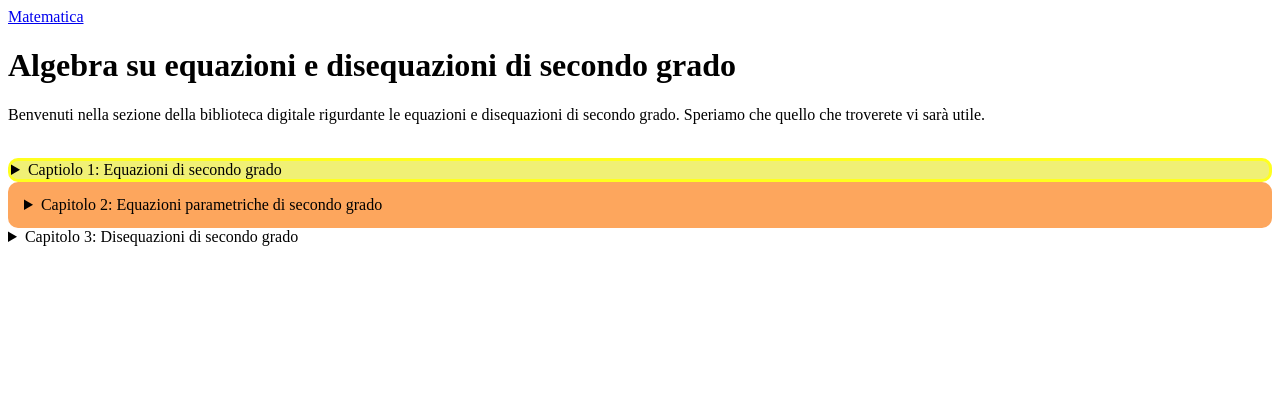
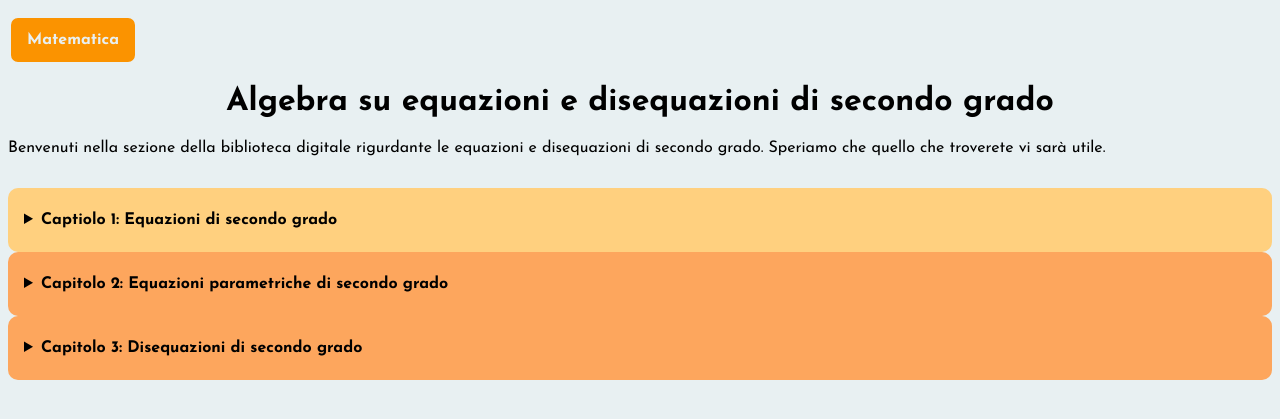
Before and after one commit to neogauss7/Bilbiolteca_digitale, a PHP site: page /Algebra_secondo_grado.html in a window 1280 px wide. Shown: the top 419 px of the page. Run offline with PHP 8.4, Linux system fonts and the light colour scheme.

Commit message:
Update ALG2G_style.css

```diff
--- a/ALG2G_style.css
+++ b/ALG2G_style.css
@@ -1,8 +1,30 @@
-.Cap1{
-  background-color: #f0f075;
-  border: solid 3px #ffff1f;
+.Cap1 {
+
+  background-color: rgb(255, 208, 127);
   border-radius: 10px;
+  padding: 14px 16px;
 }
+h1 {
+  text-align: center;
+  font-family: bold;
+}
+.link1 {
+  border: solid;
+  border-radius: 10px;
+  padding: 14px 16px 14px 16px;
+  text-align: center;
+  margin-top: 15px;
+  font-family: bold;
+  color: rgb(232, 240, 242);
+  background-color: rgb(251, 147, 0);
+  text-decoration: none;
+  display: block;
+  width: fit-content;
+}
+.link1:hover {
+      background-color: rgb(245, 71, 72);
+    }
+
 
 
 .Cap2{
@@ -15,7 +37,33 @@
 
   padding: 14px 16px;
 }
+.Cap3{
 
+  background-color: rgb(253, 166, 93);
+
+
+
+  border-radius: 10px;
+
+  padding: 14px 16px;
+}
+img{
+  position: relative;
+  left: 33%;
+  border-radius: 5px;
+}
+summary {
+  font-family: bold;
+  padding-bottom: 10px;
+  padding-top: 10px;
+  margin-left: auto;
+  margin-right: auto;
+}
+html {
+  font-family: normal;
+  background-color: rgb(232, 240, 242);
+
+}
 
 @font-face { font-family: normal; src: url('Josefin_sans/JosefinSans-VariableFont_wght.ttf'); }
 @font-face { font-family: bold; src: url('Josefin_sans/static/JosefinSans-Bold.ttf'); }
```
